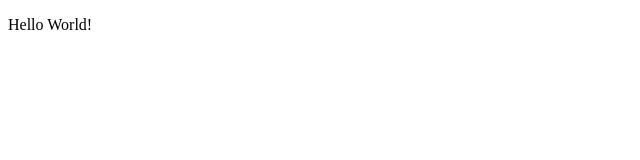
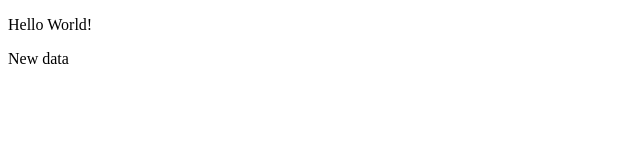
Before and after one commit to kshkinova/cps847_assignment1, a plain HTML site: page git_tst/index.html in a window 1280 px wide. Shown: the full height of the page, 0-640 px from the left. Drawn offline with Linux system fonts and the light colour scheme.

Commit message:
new updates

```diff
--- a/git_tst/index.html
+++ b/git_tst/index.html
@@ -5,6 +5,9 @@
 </head>
 <body>
   <p>Hello World!</p>
+  <div>
+  New data
+  </div>
 </body>
 
 </html>
```
